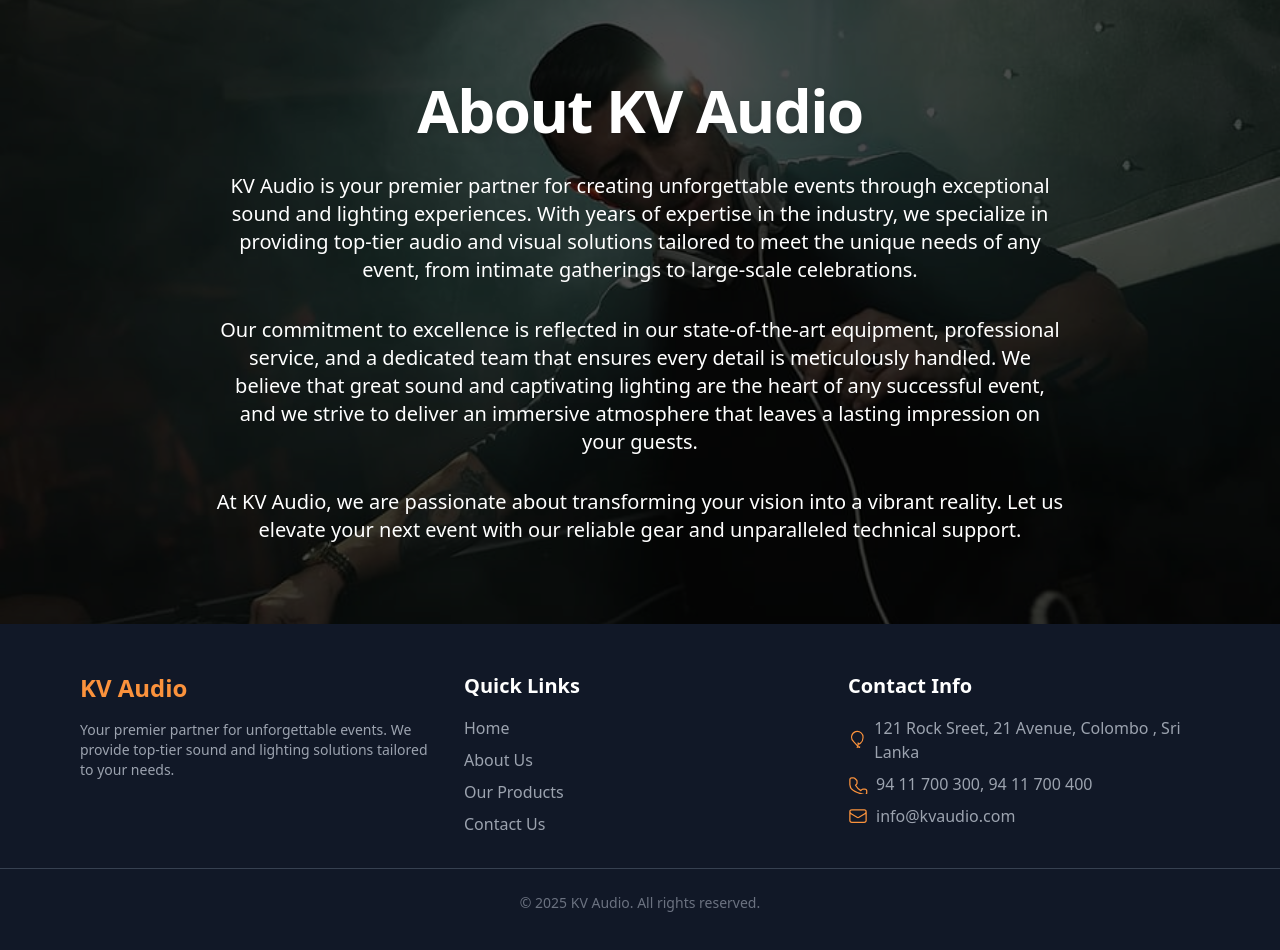
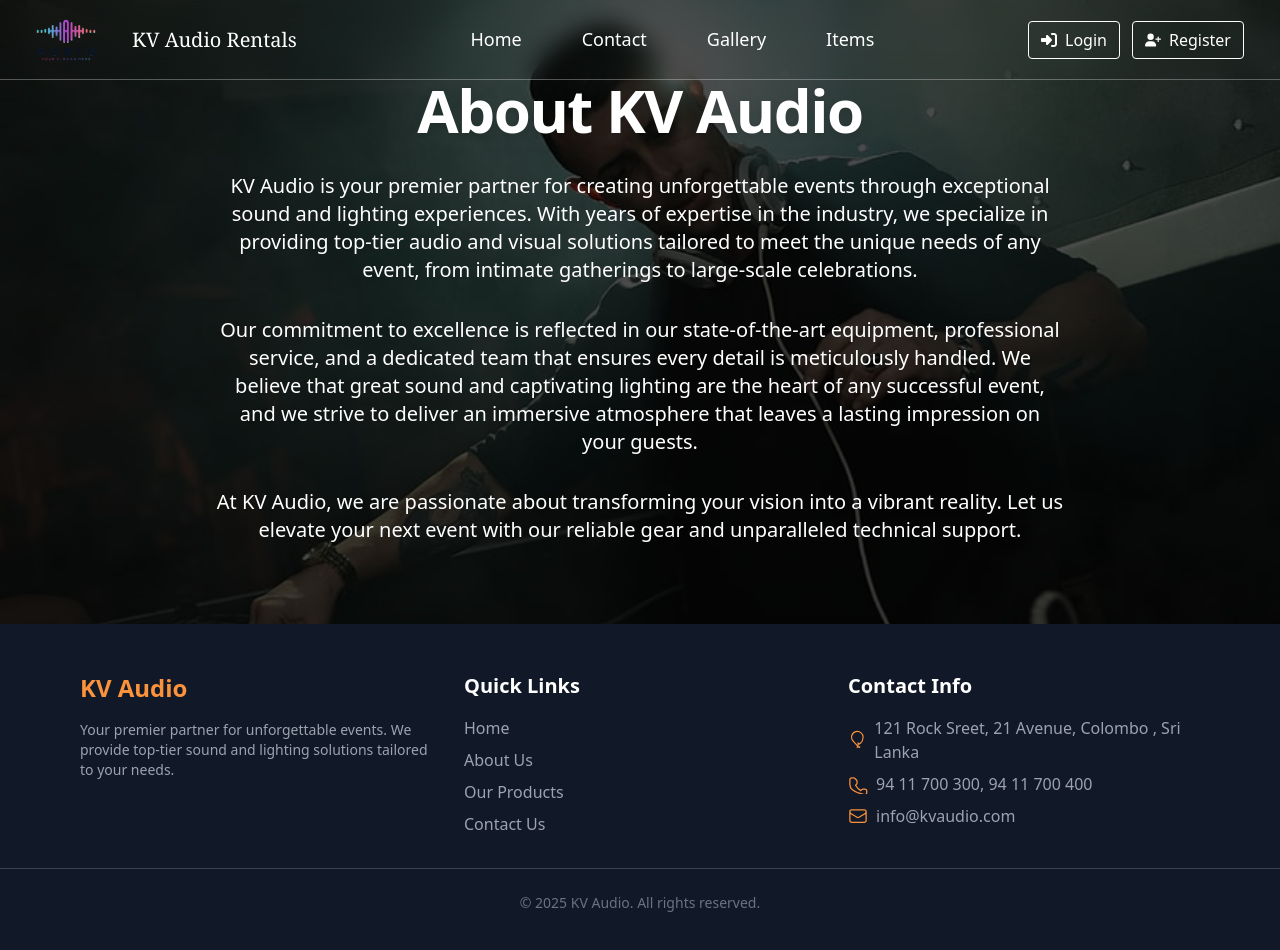
Before and after one commit to sajith23420/kv-audio-frontend, a React (Vite) app: page /about in a window 1280 px wide. Shown: the top 950 px of the page. Built offline with nearby package versions, Linux system fonts and the light colour scheme.

Commit message:
modified about page

```diff
--- a/src/pages/home/about.jsx
+++ b/src/pages/home/about.jsx
@@ -1,8 +1,10 @@
 import Footer from "../../components/Footer";
+import Header from "../../components/header";
 
 export default function About() {
     return (
         <>
+            <Header />
             <section
                 className="relative w-full min-h-full flex items-center justify-center bg-cover bg-center bg-no-repeat py-20"
                 style={{ backgroundImage: "url('/djman.jpg')" }}
```
